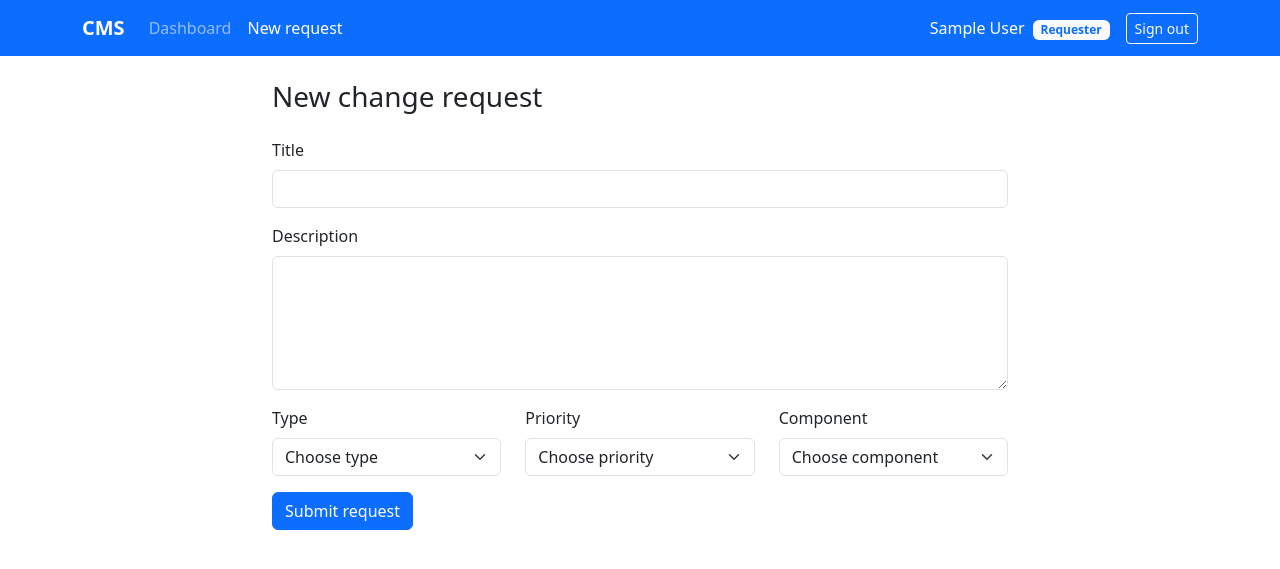
After one commit to Vivaan-Atharva/SEminiproject, a Flask app: page /change-requests/new in a window 1280 px wide. The commit adds this page. Shown: the top 569 px of the page. Run offline with Flask 3, Linux system fonts and the light colour scheme; the visitor is signed in with stand-in values (Sample User, id 1).

Commit message:
feat(CMS-3): add change request form and validation

```diff
--- a/cms/__init__.py
+++ b/cms/__init__.py
@@ -27,10 +27,12 @@ def create_app(config_object=Config):
 
     from cms import models  # noqa: F401  (registers the tables)
     from cms.routes.auth import bp as auth_bp
+    from cms.routes.change_requests import bp as change_requests_bp
     from cms.routes.main import bp as main_bp
 
     app.register_blueprint(main_bp)
     app.register_blueprint(auth_bp)
+    app.register_blueprint(change_requests_bp)
 
     from cms.cli import register_cli
 
--- /dev/null
+++ b/cms/routes/change_requests.py
@@ -0,0 +1,43 @@
+"""Create change request pages (CMS-3)."""
+
+from flask import Blueprint, flash, redirect, render_template, request, url_for
+from flask_login import current_user, login_required
+from werkzeug.routing import BuildError
+
+from cms.constants import COMPONENTS, CRType, Priority
+from cms.services.change_request_service import ValidationError, create
+
+bp = Blueprint("change_requests", __name__, url_prefix="/change-requests")
+
+
+def _new_form(**context):
+    return render_template(
+        "change_requests/new.html",
+        cr_types=CRType.ALL,
+        priorities=Priority.ALL,
+        components=COMPONENTS,
+        data=context.pop("data", {}),
+        errors=context.pop("errors", {}),
+        **context,
+    )
+
+
+@bp.route("/new", methods=["GET", "POST"])
+@login_required
+def new():
+    if request.method == "GET":
+        return _new_form()
+
+    data = request.form.to_dict()
+    try:
+        change_request = create(data, current_user)
+    except ValidationError as error:
+        return _new_form(data=data, errors=error.errors), 400
+
+    flash(f"{change_request.cr_number} was created and submitted for review.", "success")
+    try:
+        return redirect(url_for("change_requests.detail", cr_id=change_request.id))
+    except BuildError:
+        # CMS-4 owns the detail and list endpoints. Until it merges, the
+        # dashboard is the available signed-in destination.
+        return redirect(url_for("main.index"))
--- a/cms/templates/base.html
+++ b/cms/templates/base.html
@@ -17,7 +17,10 @@
             <a class="nav-link {% if request.endpoint == 'main.index' %}active{% endif %}"
                href="{{ url_for('main.index') }}">Dashboard</a>
           </li>
-          {# Add links for new pages here, e.g. Change requests (CMS-4), Notifications (CMS-14). #}
+          <li class="nav-item">
+            <a class="nav-link {% if request.endpoint == 'change_requests.new' %}active{% endif %}"
+               href="{{ url_for('change_requests.new') }}">New request</a>
+          </li>
           {% block nav_extra %}{% endblock %}
         </ul>
       {% else %}
--- /dev/null
+++ b/cms/templates/change_requests/new.html
@@ -0,0 +1,45 @@
+{% extends "base.html" %}
+
+{% block title %}New change request · CMS{% endblock %}
+
+{% block content %}
+  <div class="row justify-content-center">
+    <div class="col-lg-8">
+      <h1 class="h3 mb-4">New change request</h1>
+      <form method="post" novalidate>
+        <input type="hidden" name="csrf_token" value="{{ csrf_token() }}">
+
+        <div class="mb-3">
+          <label class="form-label" for="title">Title</label>
+          <input class="form-control {% if errors.title %}is-invalid{% endif %}" id="title" name="title"
+                 maxlength="200" required value="{{ data.get('title', '') }}">
+          {% if errors.title %}<div class="invalid-feedback">{{ errors.title }}</div>{% endif %}
+        </div>
+
+        <div class="mb-3">
+          <label class="form-label" for="description">Description</label>
+          <textarea class="form-control {% if errors.description %}is-invalid{% endif %}" id="description"
+                    name="description" rows="5" required>{{ data.get('description', '') }}</textarea>
+          {% if errors.description %}<div class="invalid-feedback">{{ errors.description }}</div>{% endif %}
+        </div>
+
+        <div class="row">
+          {% for name, label, options in [('cr_type', 'Type', cr_types), ('priority', 'Priority', priorities), ('component', 'Component', components)] %}
+            <div class="col-md-4 mb-3">
+              <label class="form-label" for="{{ name }}">{{ label }}</label>
+              <select class="form-select {% if errors.get(name) %}is-invalid{% endif %}" id="{{ name }}" name="{{ name }}" required>
+                <option value="">Choose {{ label | lower }}</option>
+                {% for option in options %}
+                  <option value="{{ option }}" {% if data.get(name) == option %}selected{% endif %}>{{ option }}</option>
+                {% endfor %}
+              </select>
+              {% if errors.get(name) %}<div class="invalid-feedback">{{ errors[name] }}</div>{% endif %}
+            </div>
+          {% endfor %}
+        </div>
+
+        <button class="btn btn-primary" type="submit">Submit request</button>
+      </form>
+    </div>
+  </div>
+{% endblock %}
```
Also changed, not shown: cms/services/change_request_service.py (added, +63 -0 lines).
